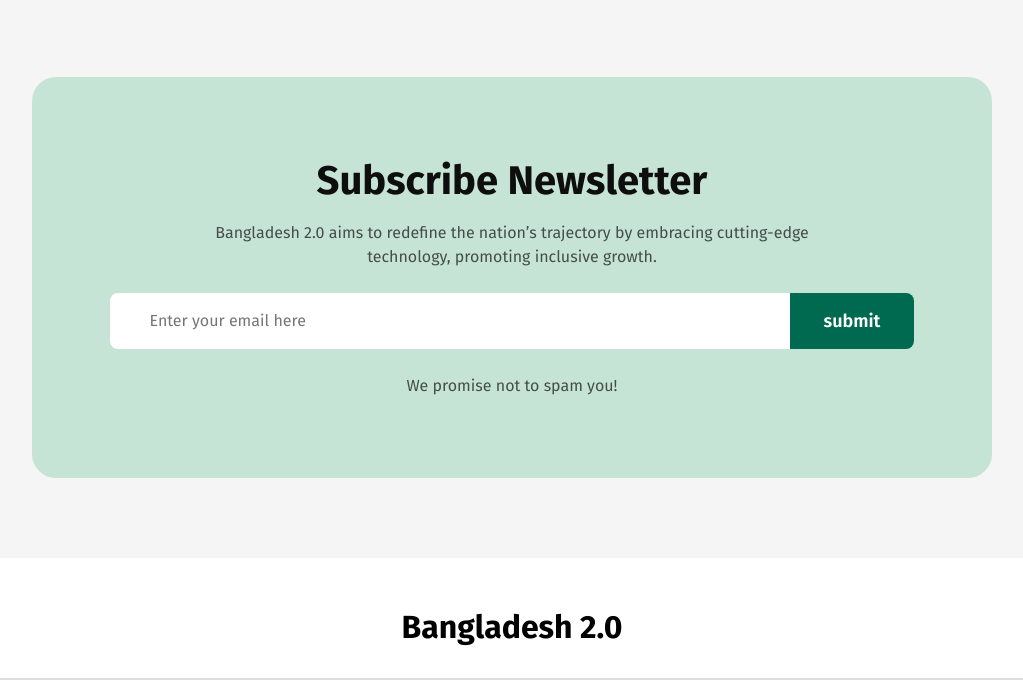
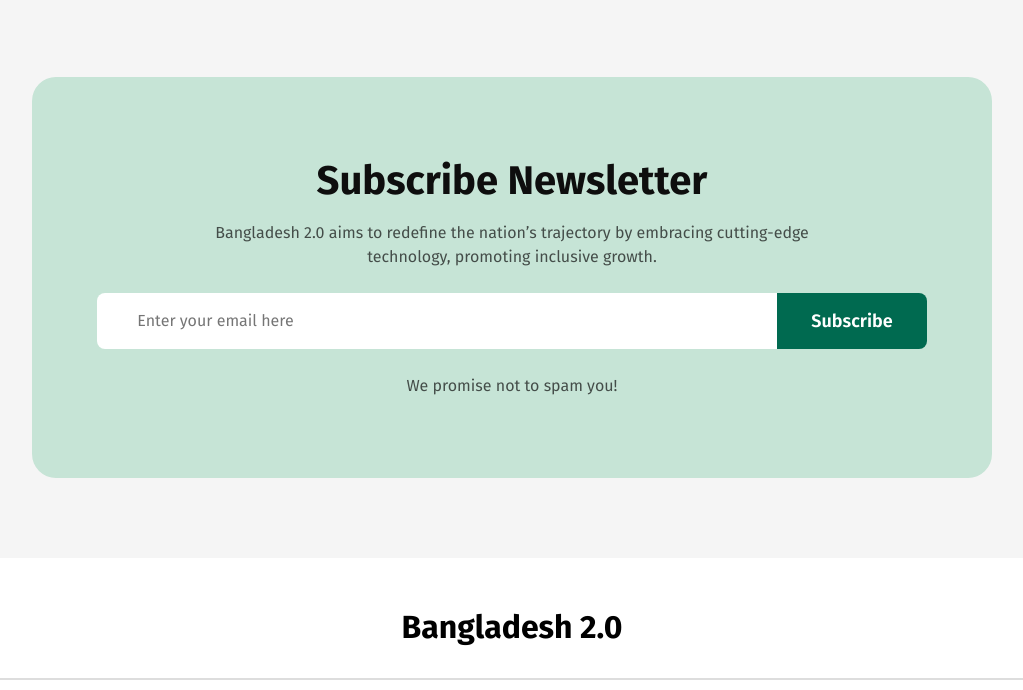
Before and after one commit to ProgEuler/new-bangladesh, a plain HTML site: page index.html in a window 1280 px wide. Shown: the part 5445-6135 px from the top of the page, without its empty margins (128-1151 px from the left). Drawn offline with Linux system fonts and the light colour scheme.

Commit message:
done for now

```diff
--- a/index.html
+++ b/index.html
@@ -211,7 +211,7 @@
                 </p>
                 <div class="input-div">
                     <input class="email" type="text" placeholder="Enter your email here">
-                    <input class="submit-btn" type="submit" value="submit">
+                    <input class="submit-btn" type="submit" value="Subscribe">
                 </div>
                 <p>We promise not to spam you!</p>
             </div>
--- a/style.css
+++ b/style.css
@@ -82,7 +82,6 @@ nav button a{
     background: transparent;
 }
 .pillars{
-    /* margin-top: 80px; */
     display: flex;
     justify-content: center;
     align-items: center;
@@ -283,7 +282,6 @@ table select{
     display: flex;
     flex-direction: column;
     gap: 32px;
-    /* justify-content: center; */
     align-items: center;
     text-align: center;
 }
```
